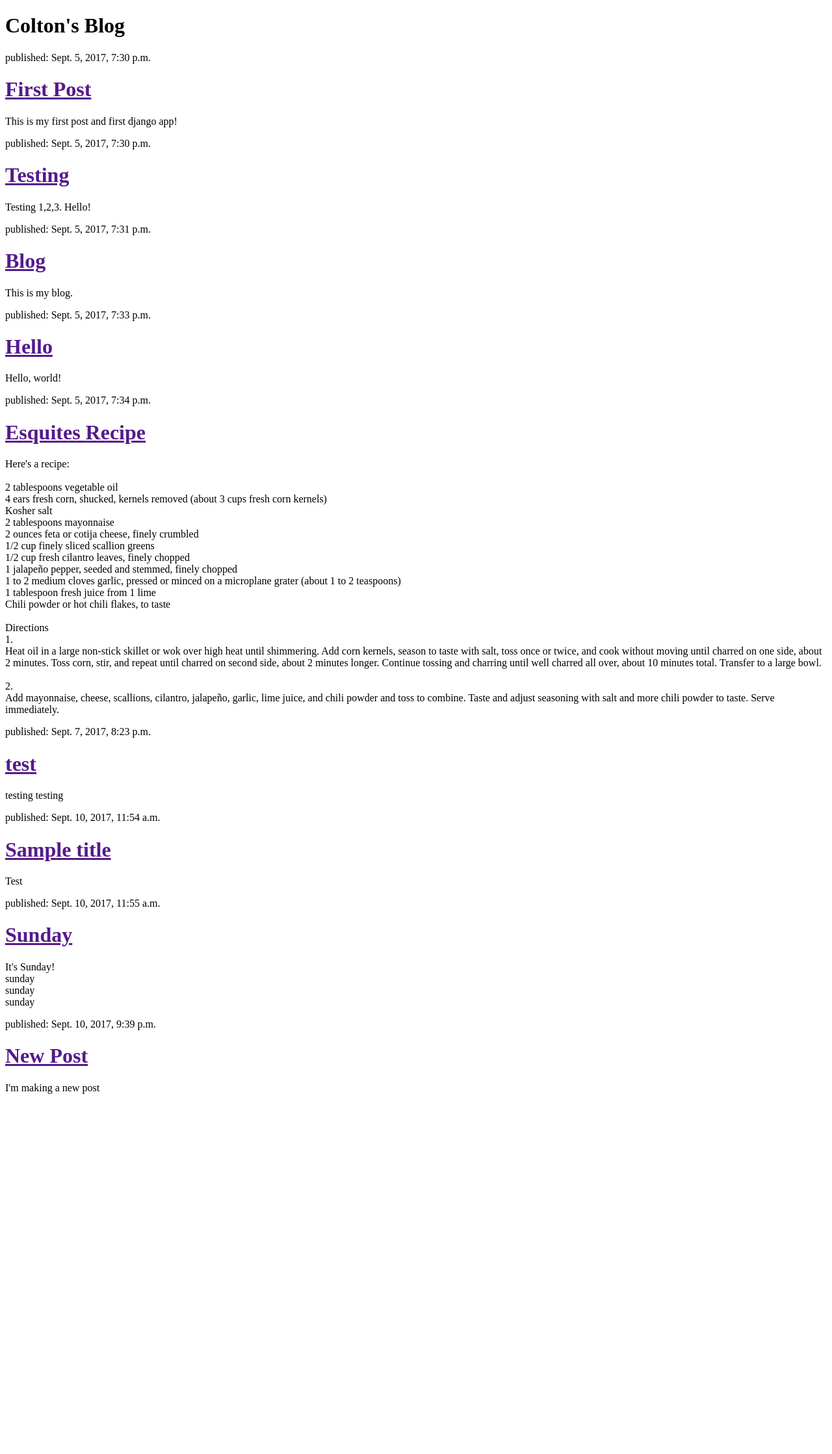
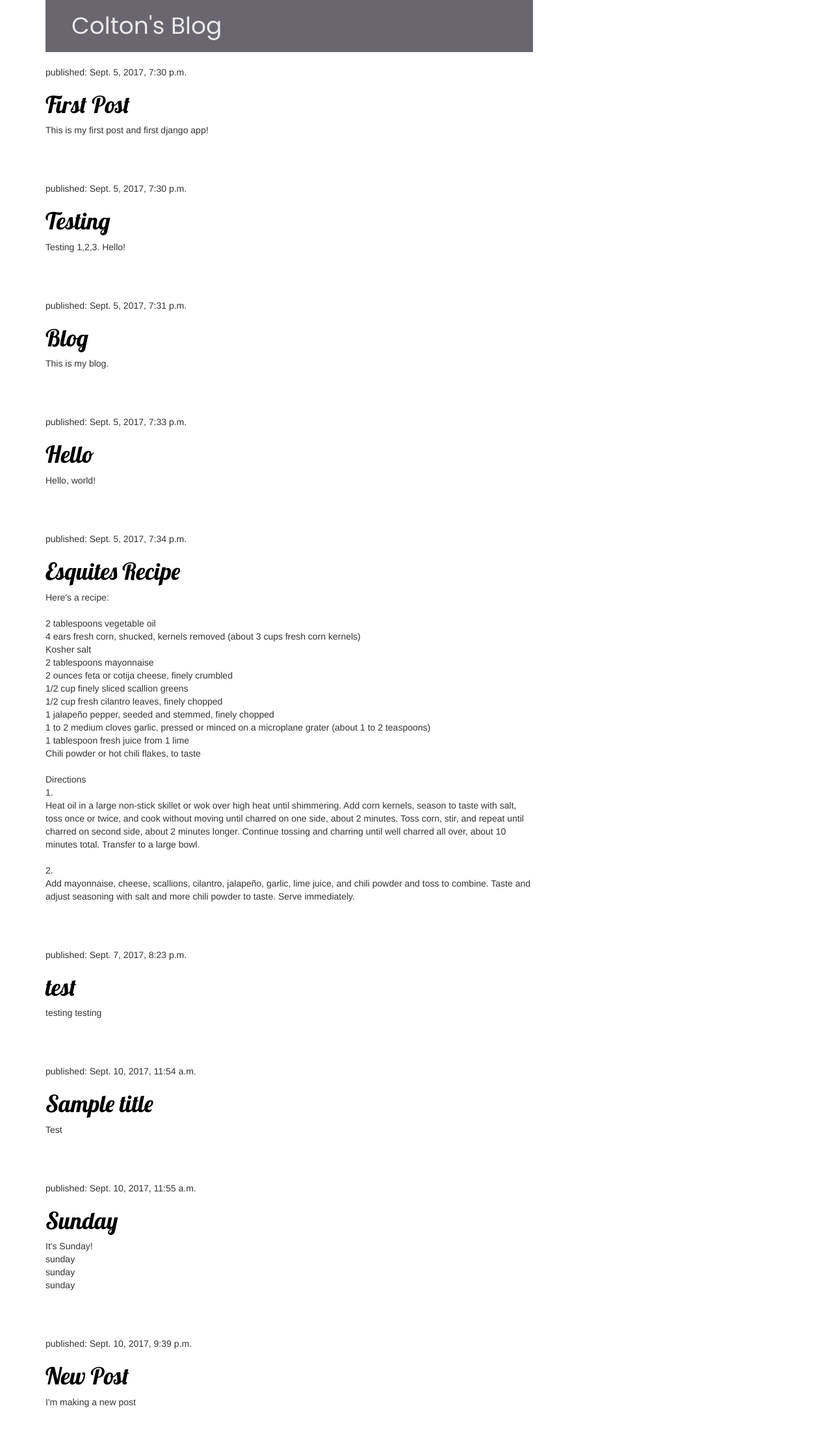
Before and after one commit to coltonsergeant/coltonapp-django, a Django app: page / in a window 1280 px wide. Shown: the whole page at 65% size. Before the commit the page ends 1683 px from the top, so only its background shows below. Run offline with Django 3.2, Linux system fonts and the light colour scheme; data comes from the database, SQL or seed files in the repository; both versions use the stored data as it was after the commit; some libraries are stand-ins or nearby versions.

Commit message:
Added blog/static/css with blog.css, modified html to load static files, added styling

```diff
--- /dev/null
+++ b/blog/static/css/blog.css
@@ -0,0 +1,57 @@
+h1 a {
+  color: #303741;
+  font-family: Lobster;
+}
+
+body {
+  padding-left: 15px;
+}
+
+.page-header {
+  background-color: #696670;
+  margin-top: 0;
+  padding: 20px 20px 20px 40px;
+  color: #eaeaea;
+  font-family: 'Poppins', sans-serif;
+}
+
+.page-header h1, .page-header h1 a, .page-header h1 a:visited, .page-header h1 a:active {
+    color: #ffffff;
+    font-size: 36pt;
+    text-decoration: none;
+}
+
+.content {
+    margin-left: 40px;
+}
+
+h1, h2, h3, h4 {
+    font-family: 'Lobster', cursive;
+}
+
+.date {
+    color: #828282;
+}
+
+.save {
+    float: right;
+}
+
+.post-form textarea, .post-form input {
+    width: 100%;
+}
+
+.top-menu, .top-menu:hover, .top-menu:visited {
+    color: #ffffff;
+    float: right;
+    font-size: 26pt;
+    margin-right: 20px;
+}
+
+.post {
+    margin-bottom: 70px;
+}
+
+.post h1 a, .post h1 a:visited {
+    color: #000000;
+}
--- a/blog/templates/blog/post_list.html
+++ b/blog/templates/blog/post_list.html
@@ -1,20 +1,31 @@
+{% load staticfiles %}
 <!DOCTYPE html>
 <html>
   <head>
     <title>Colton's Blog</title>
-    <meta charset = "utf-8">
     <meta name="viewport" content="width=device-width, initial-scale=1">
+    <link rel="stylesheet" href="//maxcdn.bootstrapcdn.com/bootstrap/3.2.0/css/bootstrap.min.css">
+    <link rel="stylesheet" href="//maxcdn.bootstrapcdn.com/bootstrap/3.2.0/css/bootstrap-theme.min.css">
+    <link rel="stylesheet" href="{% static 'css/blog.css' %}">
+    <link rel="stylesheet" type="text/css" href="//fonts.googleapis.com/css?family=Lobster&subset=latin,latin-ext">
+    <link rel="stylesheet" type="text/css" href="https://fonts.googleapis.com/css?family=Poppins">
   </head>
   <body>
+    <div class="content container">
+      <div class="row">
+        <div class="col-md-8">
           <div>
-      <h1>Colton's Blog</h1>
+            <h1 class="page-header">Colton's Blog</h1>
           </div>
           {% for post in posts %}
-    <div>
+          <div class="post">
             <p>published: {{ post.published_date }}</p>
             <h1><a href="">{{ post.title }}</a></h1>
             <p>{{ post.text|linebreaksbr }}</p>
           </div>
           {% endfor %}
+        </div>
+      </div>
+    </div>
   </body>
 </html>
```
Also changed, not shown: db.sqlite3. Lines whose indentation alone changed are shown as unchanged.
